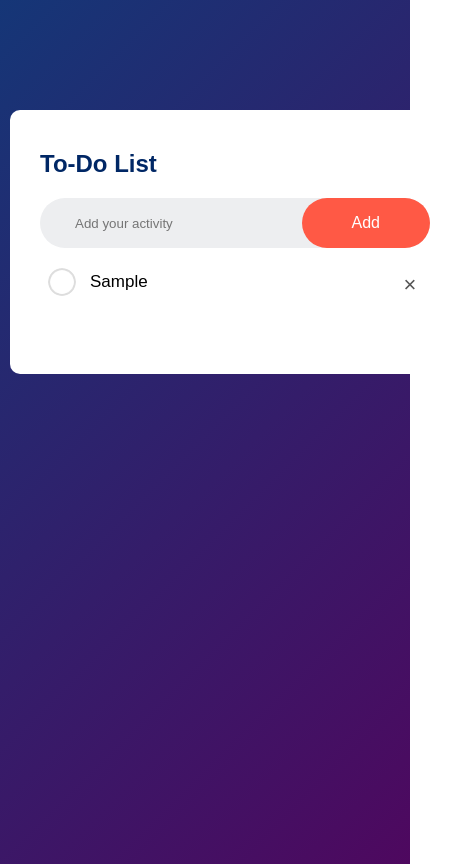
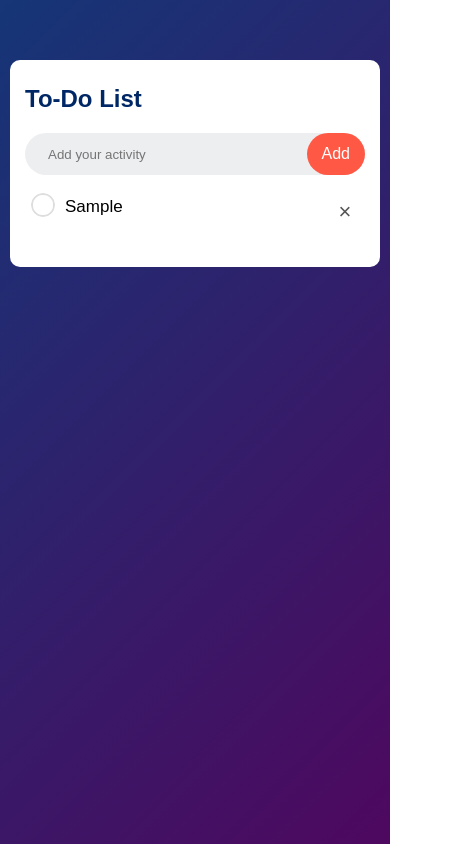
Before and after one commit to BagasAlfanto/js-todo-list, a plain HTML site: page index.html in a window 390 px wide. Both pictures are taken after typing "Sample" into the empty fields and a click on the button "Add". Shown: the whole page, 460 px wide, since content can reach past the window. Drawn offline with Linux system fonts and the light colour scheme.

Commit message:
update responsive ui

```diff
--- a/style.css
+++ b/style.css
@@ -1,7 +1,14 @@
 * {
     margin: 0;
     padding: 0;
+    box-sizing: border-box;
     font-family: 'Poppins', sans-serif;
+}
+
+body {
+    width: 100%;
+    height: 100%;
+    overflow-x: hidden;
 }
 
 .container {
@@ -9,6 +16,7 @@
     min-height: 100vh;
     background: linear-gradient(135deg, #153677, #4e085f);
     padding: 10px;
+    overflow: hidden;
 }
 
 .todo {
@@ -100,3 +108,44 @@ ul li span {
 ul li span:hover{
     background: #edeef0;
 }
+
+/* Responsive styles */
+@media screen and (max-width: 600px) {
+    .todo {
+        margin: 50px auto 20px;
+        padding: 30px 20px 50px;
+    }
+
+    .row {
+        padding-left: 15px;
+    }
+
+    button {
+        padding: 14px 20px;
+    }
+
+    ul li {
+        padding: 10px 8px 10px 40px;
+    }
+
+    ul li::before {
+        height: 24px;
+        width: 24px;
+        top: 6px;
+        left: 6px;
+    }
+}
+
+@media screen and (max-width: 400px) {
+    .todo {
+        padding: 25px 15px 40px;
+    }
+
+    button {
+        padding: 12px 15px;
+    }
+
+    input {
+        padding: 8px;
+    }
+}
```
